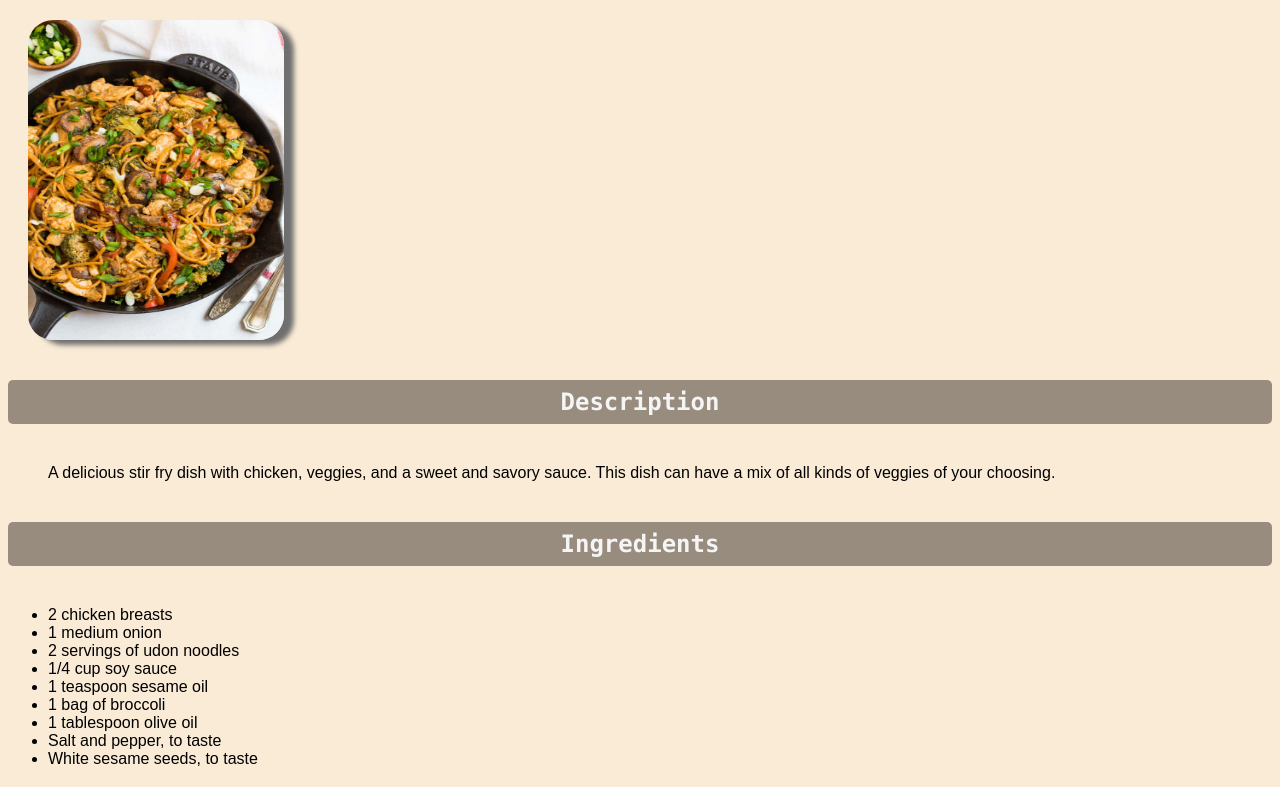
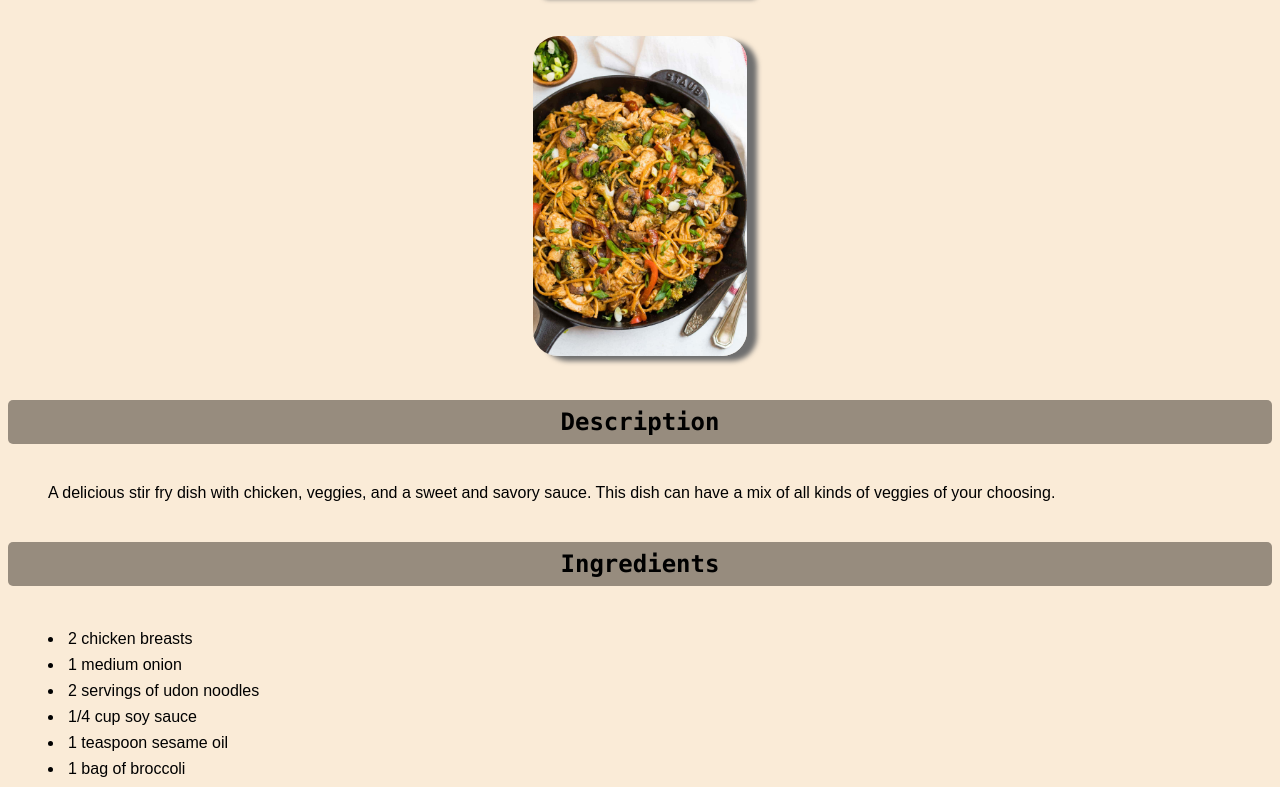
Before and after one commit to jordlim/odin-recipes, a plain HTML site: page recipes/stirfry.html in a window 1280 px wide. Shown: the part 329-1116 px from the top of the page. Drawn offline with Linux system fonts and the light colour scheme.

Commit message:
Center images on recipes, slight styling changes
Created a new "images" class to separate styling from the index.html
images using "center" class. This allows the images to be centered and
use the original image aspect ratio. Some images are shaped oddly and
may need to be swapped

Readjusted color of header 1

Still need to reformat the links on recipes page as last step.
- Back to home button
- Other Recipes section will be removed, and formatted next to current
recipe's image. May potentially use faded images to click, or just words
on left and right

```diff
--- a/recipes/grilledcheese.html
+++ b/recipes/grilledcheese.html
@@ -1,3 +1,13 @@
+<!DOCTYPE html>
+<html lang="en">
+<head>
+    <meta charset="UTF-8">
+    <meta name="viewport" content="width=device-width, initial-scale=1.0">
+    <title>Grilled Cheese Recipe</title>
+    <link rel="stylesheet" href="../styles.css"/>
+
+</head>
+
 <body>
   <a href="../index.html">Back to home</a>
   <h3>Other Recipes</h2>
@@ -12,7 +22,7 @@
   </div>
 
   <div class="img">
-      <img src="../images/grilledcheese.jpg" alt="Grilled Cheese" class="center">
+      <img src="../images/grilledcheese.jpg" alt="Grilled Cheese" class="images">
   </div>
 
 
@@ -34,3 +44,4 @@
       <li>Grill it.</li>
   </ol>
 </body>
+</html>
--- a/recipes/stirfry.html
+++ b/recipes/stirfry.html
@@ -1,3 +1,13 @@
+<!DOCTYPE html>
+<html lang="en">
+<head>
+    <meta charset="UTF-8">
+    <meta name="viewport" content="width=device-width, initial-scale=1.0">
+    <title>Stir Fry Recipe</title>
+    <link rel="stylesheet" href="../styles.css"/>
+
+</head>
+
 <body>
   <a href="../index.html">Back to home</a>
   <h3>Other Recipes</h2>
@@ -7,16 +17,13 @@
   </ul>
 
 
-  <link rel="stylesheet" href="../styles.css"/>
-
-
   <div class="title">
       <h1>Stir Fry</h1>
   </div>
 
-  <img src="../images/stirfry.jpg" alt="Stir Fry" class="center" >
-
-
+  <div class="img">
+    <img src="../images/stirfry.jpg" alt="Stir Fry" class="images" >
+  </div>
 
   <!-- Body Section -->
   <h2>Description</h2>
@@ -44,3 +51,4 @@
       <li>Season with sesame seeds and enjoy!</li>
   </ol>
 </body>
+</html>
--- a/styles.css
+++ b/styles.css
@@ -12,28 +12,31 @@ h3{
   border-radius: 5px;
 
 }
-
 h1{
   text-align: center;
   font-size: 32px;
-    background-color: rgb(211, 203, 96);
+  background-color: rgb(177, 166, 105);
   box-shadow: 10px 5px 5px rgb(111, 111, 111);
 
   display: inline-block;
   padding: 10px 30px;
   /* margin: 10px; */
 }
-
 h2,
 h3{
   background-color: rgb(151, 140, 126);
-    color: whitesmoke;
+
   padding: 8px 8px;
 }
 
 p, ul, ol{
   padding: 8px 8px;
   margin: 32px 32px;
+}
+
+li{
+  padding: 4px 4px;
+  margin: 0px 16px;
 }
 
 .center{
@@ -60,3 +63,19 @@ a{
 .title{
   text-align: center;
 }
+
+.img{
+  text-align: center;
+  width: auto;
+  margin: 0 auto;
+}
+
+.images{
+  box-shadow: 10px 5px 5px rgb(111, 111, 111);
+  /* border: 2px solid gray; */
+  /* display: inline-block; */
+  width: auto;
+  margin: 20px 20px;
+  height: 320px;
+  border-radius: 25px;
+}
```
Also changed, not shown: index.html (+1 -1 lines), recipes/pancakes.html (+12 -1 lines). Lines whose indentation alone changed are shown as unchanged.
